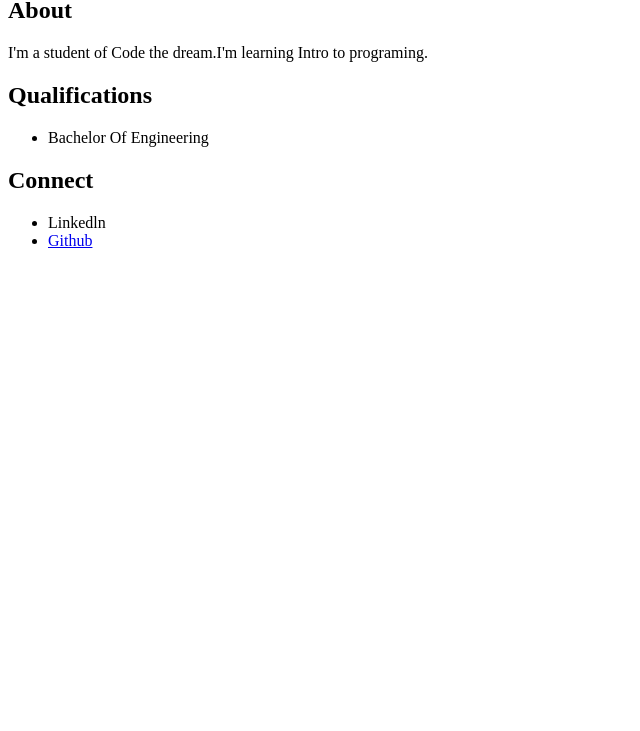
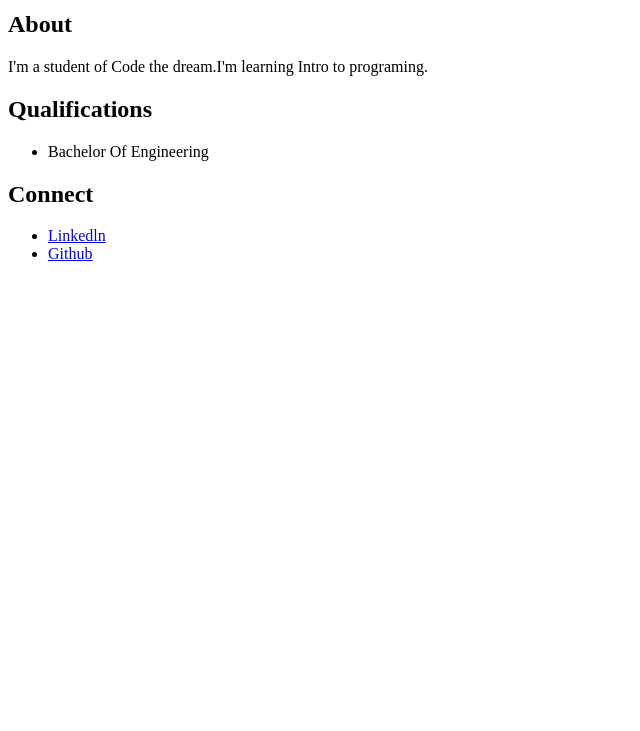
Before and after one commit to umavenki/uma-venki-haumea, a plain HTML site: page index.html in a window 1280 px wide. Shown: the part 69-800 px from the top of the page, without its empty margins (0-640 px from the left). Drawn offline with Linux system fonts and the light colour scheme.

Commit message:
lesson 9  commit  - modified index.html

```diff
--- a/index.html
+++ b/index.html
@@ -1,15 +1,29 @@
-<html>
+<!DOCTYPE html>
+<html lang="en">
+<head>
+    <meta charset="UTF-8">
+    <meta name="viewport" content="width=device-width , initial-scale=1.0">
+    <title>Uma Venki</title>
+</head>
+<body>
     <h1>Uma Venki</h1>
+    <section id="About">
         <h2>About</h2>
         <p>I'm a student of Code the dream.I'm learning Intro to programing.</p>
+    </section>
+    <section id="Qualifications">
+
         <h2>Qualifications</h2>
         <ul>
             <li>Bachelor Of Engineering</li>
         </ul>
+    </section>
+    <section id="Connect">
         <h2>Connect</h2>
         <ul>
-        <li>Linkedln</li>
+            <li><a href="https://www.linkedin.com/in/uma-sekar-4073982a4">Linkedln</a></li>
             <li><a href="https://github.com/umavenki/uma-venki-haumea">Github</a></li>
-
         </ul>
+    </section>
+</body>
 </html>
```
Lines whose indentation alone changed are shown as unchanged.
